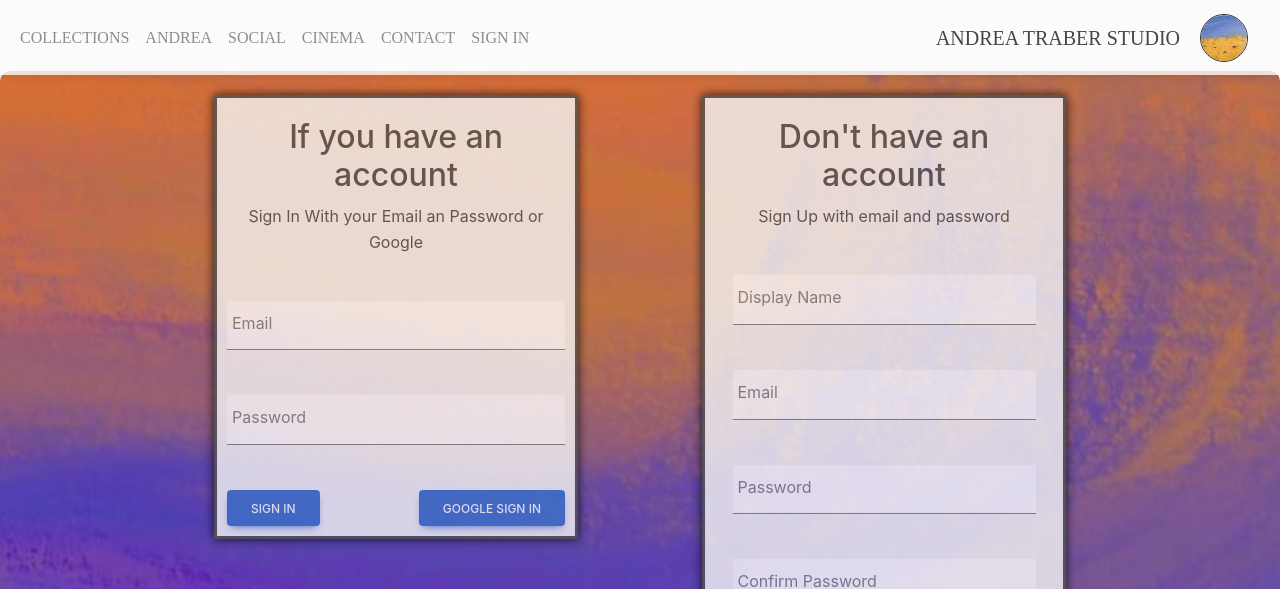
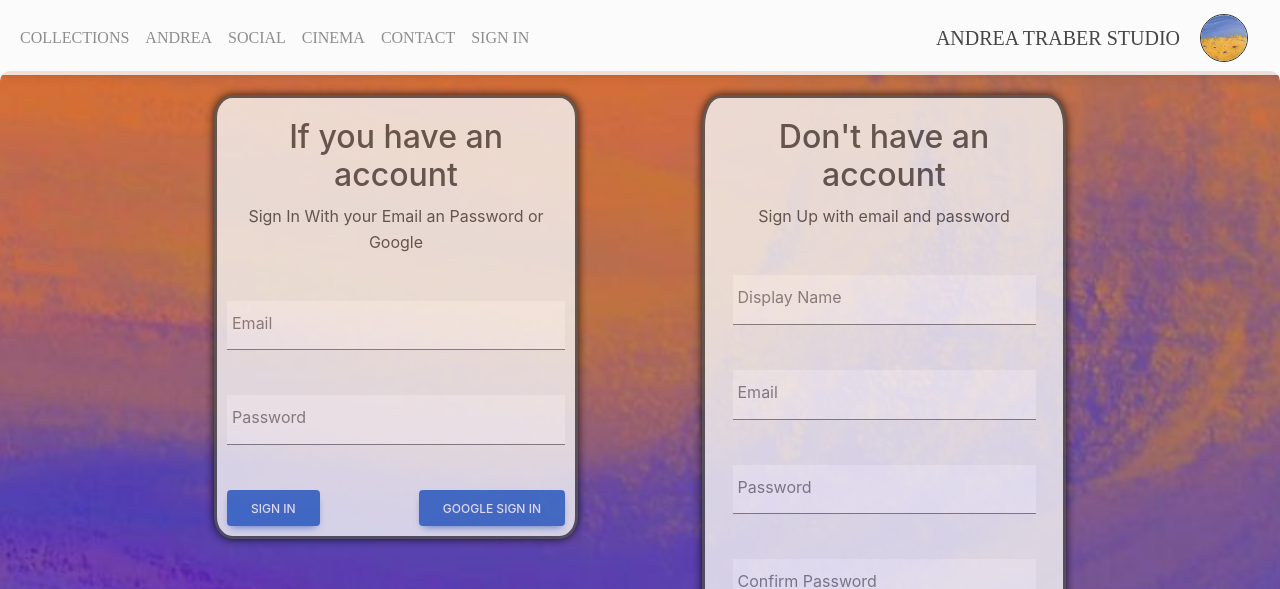
Before and after one commit to dorjepadma/andreatraber, a React (Create React App) app: page /signIn in a window 1280 px wide. Shown: the top 589 px of the page. Built offline with nearby package versions, Linux system fonts and the light colour scheme.

Commit message:
signin and sign up updated with 5% border radius

```diff
--- a/src/components/signIn/signIn.styles.scss
+++ b/src/components/signIn/signIn.styles.scss
@@ -21,6 +21,7 @@
   padding: 10px;
   border-color: #000000;
   border: solid;
+  border-radius: 5%;
   -moz-box-shadow: 0 0 10px black;
     -webkit-box-shadow: 0 0 10px black;
     box-shadow: 0 0 10px black;
--- a/src/components/signUp/signUp.styles.scss
+++ b/src/components/signUp/signUp.styles.scss
@@ -5,6 +5,7 @@
   align-items: center;
   width: 100%;
   height: 100%;
+  border-radius: 5%;
   // background-color: #f5f5f5;
 
   h2 {
```
